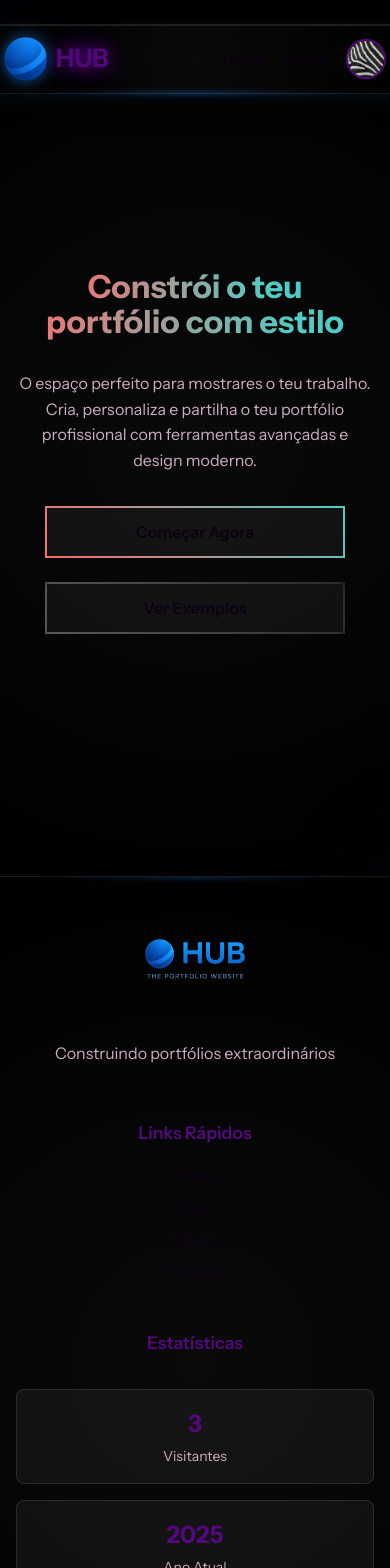
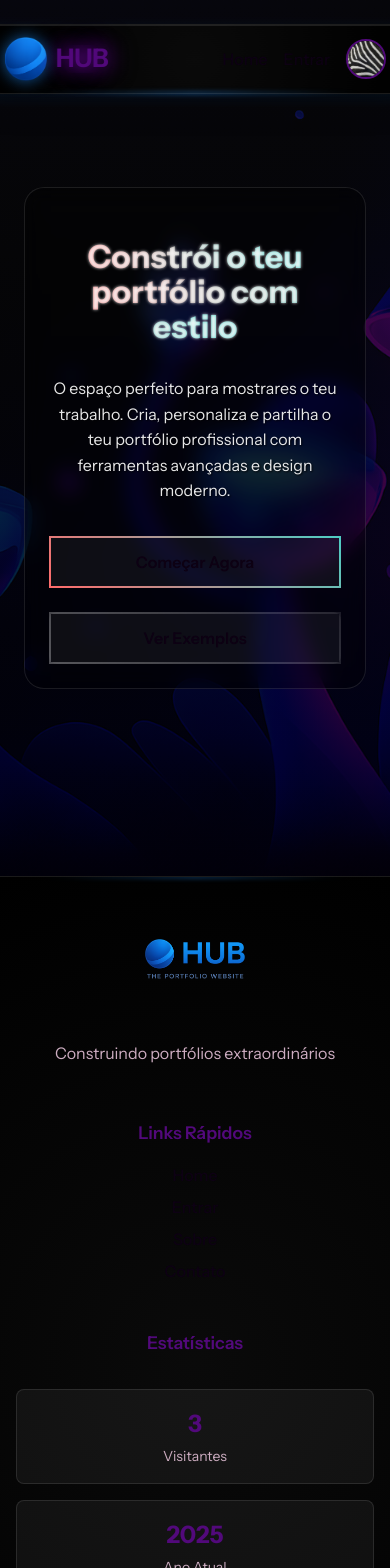
Before and after one commit to StanleyPauloIM/Hub-PortfolioSite, a React (Vite) app: page / in a window 390 px wide. Shown: the top 1568 px of the page. Built offline with nearby package versions, Linux system fonts and the light colour scheme.

Commit message:
modificar texto brilhoso do hero section

```diff
--- a/src/pages/LandingPage/components/HeroSection.jsx
+++ b/src/pages/LandingPage/components/HeroSection.jsx
@@ -5,11 +5,23 @@ import styles from './HeroSection.module.css';
 const HeroSection = () => {
   return (
     <section className={styles.heroSection}>
-      {/* Elementos decorativos */}
-      <div className={styles.decorativeElements}>
-        <div className={styles.glowElement}></div>
-        <div className={styles.glowElement}></div>
+      {/* Partículas flutuantes de fundo */}
+      <div className={styles.particles}>
+        {[...Array(20)].map((_, i) => (
+          <div
+            key={i}
+            className={styles.particle}
+            style={{
+              '--delay': `${Math.random() * 5}s`,
+              '--size': `${Math.random() * 4 + 2}px`,
+              '--x': `${Math.random() * 100}%`,
+              '--y': `${Math.random() * 100}%`
+            }}
+          />
+        ))}
       </div>
+
+
 
       {/* Conteúdo principal */}
       <div className={styles.heroContent}>
--- a/src/pages/LandingPage/components/HeroSection.module.css
+++ b/src/pages/LandingPage/components/HeroSection.module.css
@@ -4,7 +4,16 @@
   align-items: center;
   justify-content: center;
   padding: 2rem;
-  background: radial-gradient(circle at center, #0a0a0a 0%, #000000 100%);
+  background:
+    linear-gradient(
+      rgba(10, 10, 10, 0.7),
+      rgba(0, 0, 0, 0.8)
+    ),
+    url('/src/assets/Hub_Background.png');
+  background-size: cover;
+  background-position: center;
+  background-repeat: no-repeat;
+  background-attachment: fixed;
   color: var(--text);
   position: relative;
   overflow: hidden;
@@ -60,6 +69,11 @@
   max-width: 800px;
   position: relative;
   z-index: 2;
+  background: rgba(0, 0, 0, 0.3);
+  padding: 3rem;
+  border-radius: 20px;
+  backdrop-filter: blur(10px);
+  border: 1px solid rgba(255, 255, 255, 0.1);
 }
 
 .heroTitle {
@@ -68,6 +82,7 @@
   margin-bottom: 2rem;
   line-height: 1.1;
   font-family: 'Instrument Sans', sans-serif;
+  text-shadow: 2px 2px 4px rgba(0, 0, 0, 0.8);
 }
 
 .titleGradient {
@@ -77,6 +92,7 @@
   -webkit-text-fill-color: transparent;
   background-clip: text;
   animation: gradientShift 3s ease-in-out infinite;
+  text-shadow: 0 0 3px rgba(255, 252, 252, 0.863);
 }
 
 @keyframes gradientShift {
@@ -90,13 +106,14 @@
 
 .heroSubtitle {
   font-size: 1.25rem;
-  color: var(--secondary);
+  color: rgba(255, 255, 255, 0.9);
   margin-bottom: 3rem;
   line-height: 1.6;
   max-width: 600px;
   margin-left: auto;
   margin-right: auto;
   font-family: 'Instrument Sans', sans-serif;
+  text-shadow: 1px 1px 2px rgba(0, 0, 0, 0.9);
 }
 
 /* Botões CTA */
@@ -188,6 +205,11 @@
     padding: 1rem;
   }
 
+  .heroContent {
+    padding: 2rem;
+    margin: 0 1rem;
+  }
+
   .heroTitle {
     font-size: 2.5rem;
   }
@@ -215,6 +237,11 @@
 }
 
 @media (max-width: 480px) {
+  .heroContent {
+    padding: 1.5rem;
+    margin: 0 0.5rem;
+  }
+
   .heroTitle {
     font-size: 2rem;
   }
```
